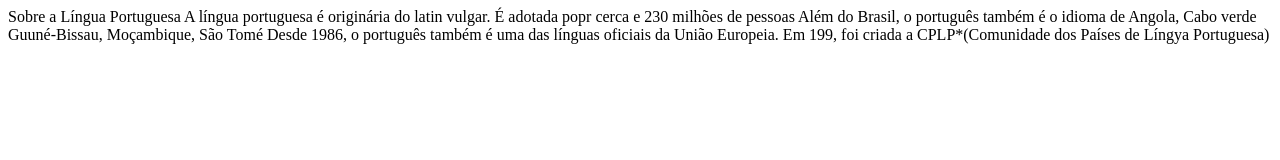
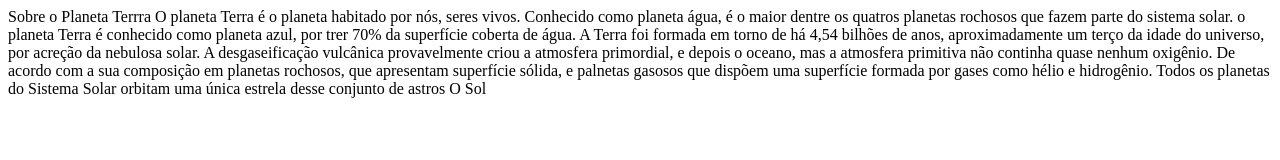
Before and after one commit to lorrayneb15/Lorrayne-HTML, a plain HTML site: page index.html in a window 1280 px wide. Drawn offline with Linux system fonts and the light colour scheme.

Commit message:
index.html

```diff
--- a/index.html
+++ b/index.html
@@ -6,13 +6,13 @@
     <title>Document</title>
 </head>
 <body>
- Sobre a Língua Portuguesa
+ Sobre o Planeta Terrra
 
- A língua portuguesa é originária do latin vulgar. É adotada popr cerca e 230 milhões de pessoas
+ O planeta Terra é o planeta habitado por nós, seres vivos. Conhecido como planeta água, é o maior dentre os quatros planetas rochosos que fazem parte do sistema solar. o planeta Terra é conhecido como planeta azul, por trer 70% da superfície coberta de água.
 
- Além do Brasil, o português também é o idioma de Angola, Cabo verde Guuné-Bissau, Moçambique, São Tomé
+ A Terra foi formada em torno de há 4,54 bilhões de anos, aproximadamente um terço da idade do universo, por acreção da nebulosa solar. A desgaseificação vulcânica provavelmente criou a atmosfera primordial, e depois o oceano, mas a atmosfera primitiva não continha quase nenhum oxigênio.
 
- Desde 1986, o português também é uma das línguas oficiais da União Europeia. Em 199, foi criada a CPLP*(Comunidade dos Países de Língya Portuguesa)
+ De acordo com a sua composição em planetas rochosos, que apresentam superfície sólida, e palnetas gasosos que dispõem uma superfície formada por gases como hélio e hidrogênio. Todos os planetas do Sistema Solar orbitam uma única estrela desse conjunto de astros O Sol
 
 
 </body>
```
